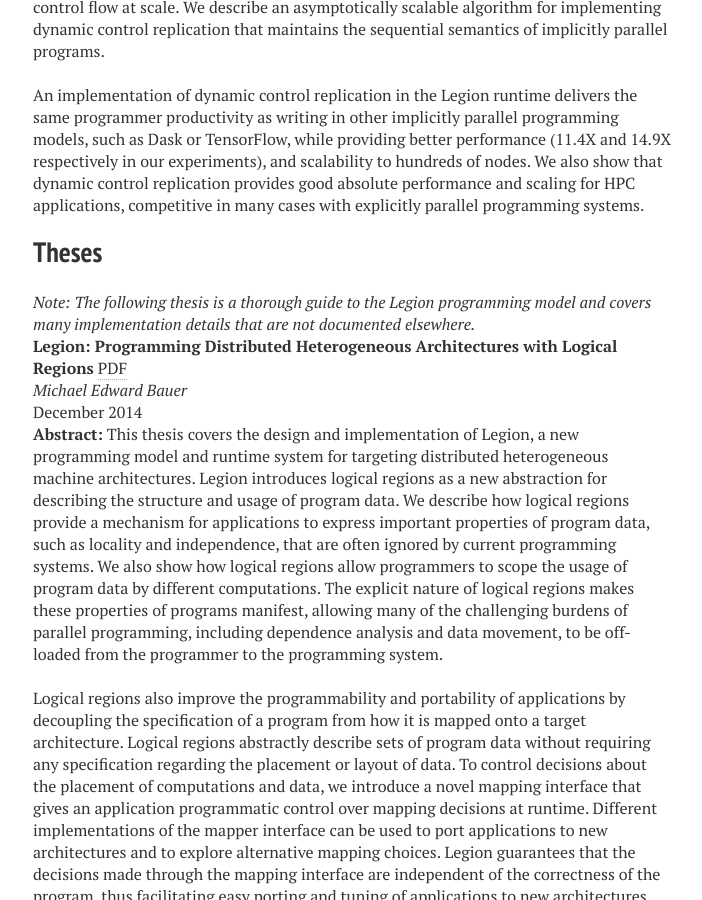
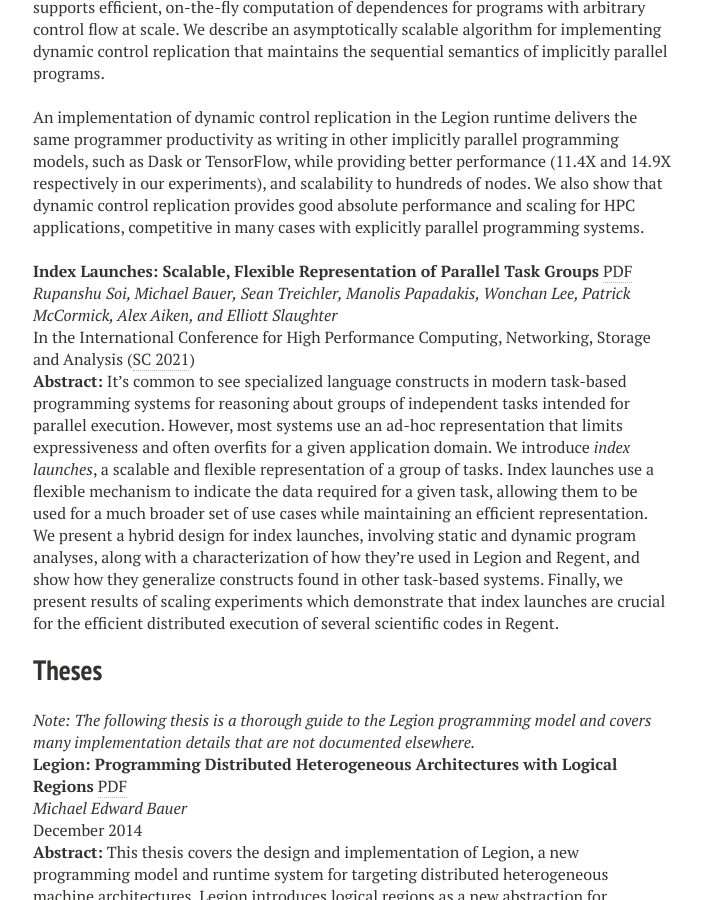
Before and after one commit to apryakhin/legion.stanford.edu, a Jekyll site: the page built from publications.md, in a window 1280 px wide and 900 px high, scrolled down 10563 px. Shown: the whole window, without its empty margins (287-989 px from the left). Built offline with Jekyll 4.4.1, drawn with Linux system fonts in a browser that asks for light colours; nearby versions of some CDN libraries; some of the changed text lies outside the part shown.

Commit message:
Add SC21 paper.

```diff
--- a/publications.md
+++ b/publications.md
@@ -12,6 +12,7 @@ title: Publications
       * [Tracing (SC 2018)](#trace2018) \[[PDF](/pdfs/trace2018.pdf)]
       * [Correctness of Dependence Analysis (Correctness 2018)](#dep2018) \[[PDF](/pdfs/dep2018.pdf)]
       * [Dynamic Control Replication (PPoPP 2021)](#dcr2021) \[[PDF](/pdfs/dcr2021.pdf)]
+      * [Index Launches (SC 2021)](#idx2021) \[[PDF](/pdfs/idx2021.pdf)]
   * Programming Model:
       * [Partitioning Type System (OOPSLA 2013)](#oopsla2013) \[[PDF](/pdfs/oopsla2013.pdf)]
       * [Dependent Partitioning (OOPSLA 2016)](#dpl2016) \[[PDF](/pdfs/dpl2016.pdf)]
@@ -541,6 +542,27 @@ that dynamic control replication provides good absolute performance
 and scaling for HPC applications, competitive in many cases with
 explicitly parallel programming systems.
 
+
+<a name="idx2021"></a>__Index Launches: Scalable, Flexible Representation of Parallel Task Groups__ [PDF](/pdfs/idx2021.pdf) <br/>
+_Rupanshu Soi, Michael Bauer, Sean Treichler, Manolis Papadakis, Wonchan Lee, Patrick McCormick, Alex Aiken, and Elliott Slaughter_ <br/>
+In the International Conference for High Performance Computing, Networking, Storage and Analysis ([SC 2021](https://sc21.supercomputing.org/presentation/?id=pap300&sess=sess176)) <br/>
+__Abstract:__ It's common to see specialized language constructs in
+modern task-based programming systems for reasoning about groups of
+independent tasks intended for parallel execution.  However, most
+systems use an ad-hoc representation that limits expressiveness and
+often overfits for a given application domain.  We introduce *index
+launches*, a scalable and flexible representation of a group of tasks.
+Index launches use a flexible mechanism to indicate the data required
+for a given task, allowing them to be used for a much broader set of
+use cases while maintaining an efficient representation.  We present a
+hybrid design for index launches, involving static and dynamic program
+analyses, along with a characterization of how they're used in Legion
+and Regent, and show how they generalize constructs found in other
+task-based systems.  Finally, we present results of scaling
+experiments which demonstrate that index launches are crucial for the
+efficient distributed execution of several scientific codes in Regent.
+
+
 ## Theses
 
 <a name="bauer_thesis"></a>*Note: The following thesis is a thorough guide to the Legion programming model and covers many implementation details that are not documented elsewhere.*<br/>
```
Also changed, not shown: 1 other file.
